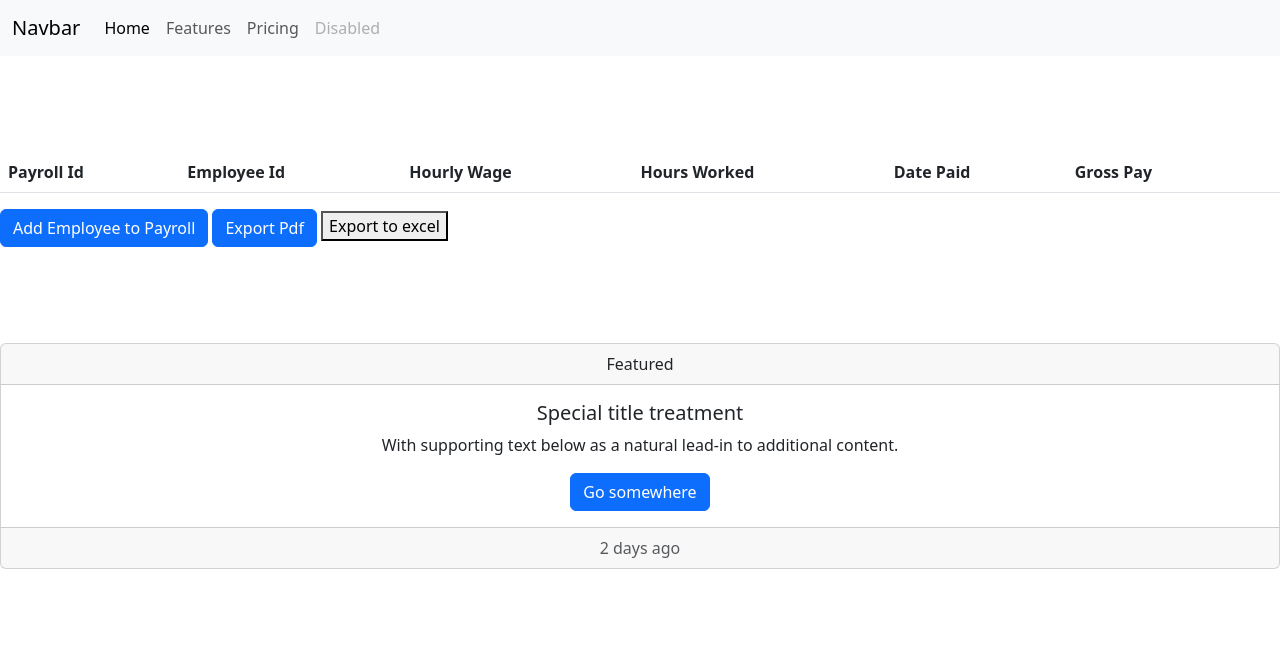
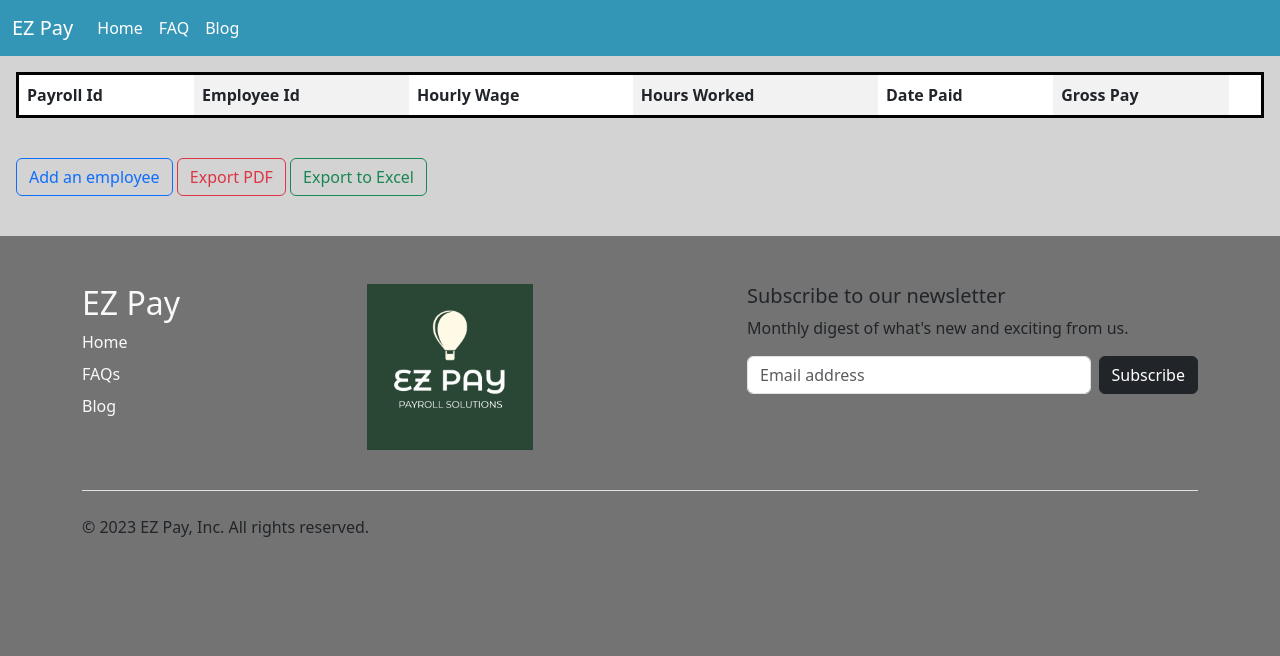
Before and after one commit to LilOTechGod/Ez-Bookkeeping, a website: page Client/payrollPortal.html in a window 1280 px wide. Drawn offline with nearby package versions, Linux system fonts and the light colour scheme; no server answers.

Commit message:
splash page is done, employee portall, payroll portal, now need to finish landing page

```diff
--- a/Client/employee.js
+++ b/Client/employee.js
@@ -155,7 +155,7 @@ elem.onclick = function () {
             minCellHeight: 15
         }
     });
-    doc.save('table.pdf');
+    doc.save('members.pdf');
     };
 
 
--- a/Client/payroll.js
+++ b/Client/payroll.js
@@ -10,6 +10,9 @@ const addEmployeeBtn = document.getElementById('payrollSubmit');
 const exportBtn = document.getElementById('export');
 // variable to download file to pdf
 const elem = document.getElementById('getPDF');
+// variable for subscribe button
+const subBtn = document.getElementById('subBtn')
+const closeBtn = document.getElementById('closeBtn');
 
 
 const tableRowCard = (row) => {
@@ -22,7 +25,7 @@ const tableRowCard = (row) => {
         <th>${row.hours_worked}</th>
         <th>${row.timestamp}</th>
         <th>${row.gross_pay}</th>
-        <th><button onclick="deleteEmp(${row.employee_id})"><i class="bi bi-trash3-fill"></i></button></th>
+        <th><button  class="trash" onclick="deleteEmp(${row.employee_id})"><i class="bi bi-trash3-fill"></i></button></th>
         `
 
     tableBody.appendChild(employeeData)
@@ -69,6 +72,7 @@ const addEmployeePayroll = (e) => {
     employeeIdInput.value = ''
     hourlyWageInput.value = ''
     hoursWorkedInput.value = ''
+    closeBtn.click()
 };
 
 
@@ -125,10 +129,16 @@ doc.autoTable({
         minCellHeight: 15
     }
 });
-doc.save('table.pdf');
+doc.save('payroll.pdf');
 };
+
+
+const getNotification = () => {
+    window.alert("You've been subscribed to our newsletter!")
+}
 
 // eventlistener for rows with employees on payroll to show
 document.addEventListener('DOMContentLoaded', getPayroll);
 // eventlistener for new row when user adds a employee to payroll
 addEmployeeBtn.addEventListener('click', addEmployeePayroll);
+subBtn.addEventListener('click', getNotification);
--- a/Client/payrollPortal.html
+++ b/Client/payrollPortal.html
@@ -4,70 +4,71 @@
     <meta charset="UTF-8">
     <meta name="viewport" content="width=device-width, initial-scale=1.0">
     <title>Document</title>
+    <link rel="stylesheet" href="./style.css">
     <link rel="stylesheet" href="https://cdn.jsdelivr.net/npm/bootstrap-icons@1.10.5/font/bootstrap-icons.css">
     <link href="https://cdn.jsdelivr.net/npm/bootstrap@5.3.0/dist/css/bootstrap.min.css" rel="stylesheet" integrity="sha384-9ndCyUaIbzAi2FUVXJi0CjmCapSmO7SnpJef0486qhLnuZ2cdeRhO02iuK6FUUVM" crossorigin="anonymous">
 </head>
-<body>
+<body class="bgColor">
     <header>
-        <nav class="navbar navbar-expand-lg bg-body-tertiary">
+        <nav class="navbar navbar-expand-lg">
             <div class="container-fluid">
-              <a class="navbar-brand" href="#">Navbar</a>
-              <button class="navbar-toggler" type="button" data-bs-toggle="collapse" data-bs-target="#navbarNav" aria-controls="navbarNav" aria-expanded="false" aria-label="Toggle navigation">
+              <a class="navbar-brand" id="navTitle" href="#">EZ Pay</a>
+              <button class="navbar-toggler"  id="hamburgerBtn" type="button" data-bs-toggle="collapse" data-bs-target="#navbarNav" aria-controls="navbarNav" aria-expanded="false" aria-label="Toggle navigation">
                 <span class="navbar-toggler-icon"></span>
               </button>
               <div class="collapse navbar-collapse" id="navbarNav">
                 <ul class="navbar-nav">
                   <li class="nav-item">
-                    <a class="nav-link active" aria-current="page" href="#">Home</a>
+                    <a class="nav-link active" id="navTitle" aria-current="page" href="./landingPage.html">Home</a>
                   </li>
                   <li class="nav-item">
-                    <a class="nav-link" href="#">Features</a>
+                    <a class="nav-link" id="navTitle" href="#">FAQ</a>
                   </li>
                   <li class="nav-item">
-                    <a class="nav-link" href="#">Pricing</a>
-                  </li>
-                  <li class="nav-item">
-                    <a class="nav-link disabled" aria-disabled="true">Disabled</a>
+                    <a class="nav-link" id="navTitle" href="#">Blog</a>
                   </li>
                 </ul>
               </div>
             </div>
           </nav>
     </header>
-    <br>
-    <br>
-    </br>
-    </br>
-    <main>
-        <table class="table zima" id="payrollTable">
+
+    <main class="p-3 bg">
+        <table class="table table-striped-columns table-hover zima" id="employeeTable">
             <thead>
               <tr>
-                <th scope="col">Payroll Id</th>
-                <th scope="col">Employee Id</th>
-                <th scope="col">Hourly Wage</th>
-                <th scope="col">Hours Worked</th>
-                <th scope="col">Date Paid</th>
-                <th scope="col">Gross Pay</th>
-                <th scope="col"></th>
+                <th scope="col" id="columnTable">Payroll Id</th>
+                <th scope="col" id="columnTable">Employee Id</th>
+                <th scope="col" id="columnTable">Hourly Wage</th>
+                <th scope="col" id="columnTable">Hours Worked</th>
+                <th scope="col" id="columnTable">Date Paid</th>
+                <th scope="col" id="columnTable">Gross Pay</th>
+                <th scope="col" id="columnTable"></th>
               </tr>
             </thead>
-             <tbody id="tableBody"></tbody>
+            <tbody class="table-group-divider table-dark" id="tableBody"></tbody>
           </table>
+
+          <br>
           <!-- start of add a employee to payroll -->
           <button
         type="button"
-          class="btn btn-primary"
+        class="btn btn-outline-primary"
         data-bs-toggle="modal"
         data-bs-target="#signin"
         data-bs-whatever="@login">
-          Add Employee to Payroll
+        Add an employee
       </button>
 
        <!-- download to pdf file button -->
-        <button class="btn btn-primary" id="getPDF">Export Pdf</button>
+       <button class="btn btn-outline-danger" id="getPDF">Export PDF</button>
 
        <!-- button for excel sheet -->
-        <button id="export">Export to excel</button>
+       <button class="btn btn-outline-success" id="export">Export to Excel</button>
+
+
+       <br>
+       <br>
 
         <!-- Modal -->
         <div
@@ -84,7 +85,8 @@
                   type="button"
                   class="btn-close"
                   data-bs-dismiss="modal"
-                  aria-label="Close">
+                  aria-label="Close"
+                id="closeBtn">
               </button>
               </div>
               <div class="modal-body p-5 pt-0">
@@ -129,25 +131,47 @@
         </div>
         <!--  -->
     </main>
-    <br>
-    <br>
-    </br>
-    </br>
-    <footer>
-        <div class="card text-center">
-            <div class="card-header">
-              Featured
+
+
+ <div class="container">
+      <footer class="py-5">
+        <div class="row d-flex justify-content-between">
+          <div class="col-6 col-md-2 mb-3">
+            <h2 class="text-light">EZ Pay</h2>
+            <ul class="nav flex-column">
+              <li class="nav-item mb-2"><a href="./landingPage.html" class="nav-link p-0 text-light">Home</a></li>
+              <li class="nav-item mb-2"><a href="#" class="nav-link p-0 text-light">FAQs</a></li>
+              <li class="nav-item mb-2"><a href="#" class="nav-link p-0 text-light">Blog</a></li>
+            </ul>
           </div>
-            <div class="card-body">
-              <h5 class="card-title">Special title treatment</h5>
-              <p class="card-text">With supporting text below as a natural lead-in to additional content.</p>
-              <a href="#" class="btn btn-primary">Go somewhere</a>
+
+          <div class="col-6 col-md-2 mb-3">
+            <img src="../Assets/My project-1.png" class="footerLogo" alt="EZPay Logo">
            </div>
-            <div class="card-footer text-body-secondary">
-              2 days ago
+
+          <div class="col-md-5 offset-md-1 mb-3">
+            <form>
+              <h5>Subscribe to our newsletter</h5>
+              <p>Monthly digest of what's new and exciting from us.</p>
+              <div class="d-flex flex-column flex-sm-row w-100 gap-2">
+                <label for="newsletter1" class="visually-hidden">Email address</label>
+                <input id="newsletter1" type="text" class="form-control" placeholder="Email address">
+                <button class="btn btn-dark" id="subBtn" type="button">Subscribe</button>
+              </div>
+            </form>
           </div>
         </div>
+
+        <div class="d-flex flex-column flex-sm-row justify-content-between py-4 my-4 border-top">
+          <p>© 2023 EZ Pay, Inc. All rights reserved.</p>
+          <ul class="list-unstyled d-flex">
+            <li class="ms-3"><a class="link-body-emphasis" href="#"><svg class="bi" width="24" height="24"><use xlink:href="#twitter"></use></svg></a></li>
+            <li class="ms-3"><a class="link-body-emphasis" href="#"><svg class="bi" width="24" height="24"><use xlink:href="#instagram"></use></svg></a></li>
+            <li class="ms-3"><a class="link-body-emphasis" href="#"><svg class="bi" width="24" height="24"><use xlink:href="#facebook"></use></svg></a></li>
+          </ul>
+        </div>
       </footer>
+    </div>
 
 
     <script src="table2excel.js"></script>
--- a/Client/style.css
+++ b/Client/style.css
@@ -45,3 +45,25 @@
 
 .footerBg{
 background-color: #f4f1de;}
+
+/* css for splash page */
+
+.splashNav {
+ background-color:white;
+}
+
+.splashMain {
+  background-color: #f4f1de;
+}
+
+.splashBg {
+  background-color: #495057;
+}
+
+#splashSignin {
+  margin: 1px;
+}
+
+.footerLogo {
+  width: 100%;
+}
```
Also changed, not shown: Client/employeePortal.html (+11 -4 lines), Client/splash.html (+53 -34 lines), Client/splash.js (+10 -0 lines), Assets/My project-1 (1).png (added), Assets/My project-1.png (added), Assets/carousel1.png (added), Assets/carousel2.png (added), Assets/carousel3.png (added). Lines whose indentation alone changed are shown as unchanged.
